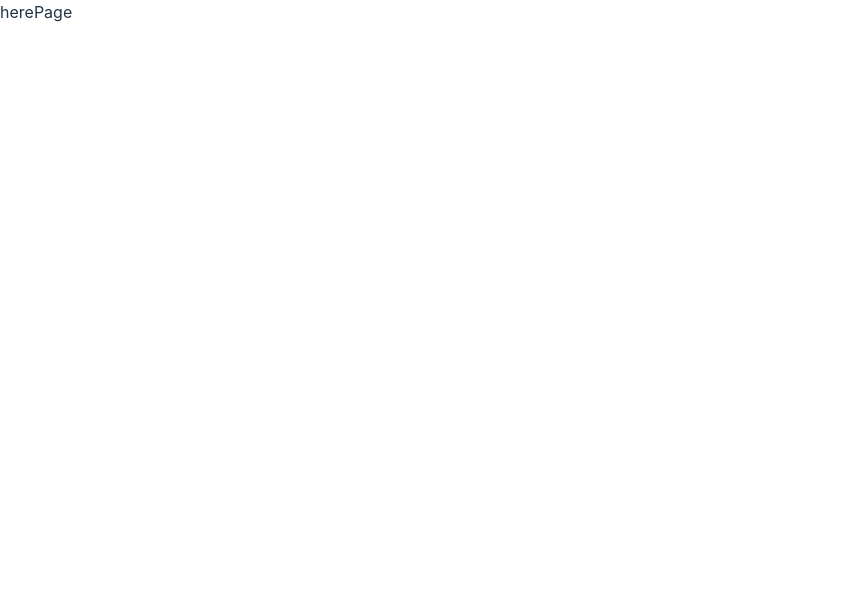
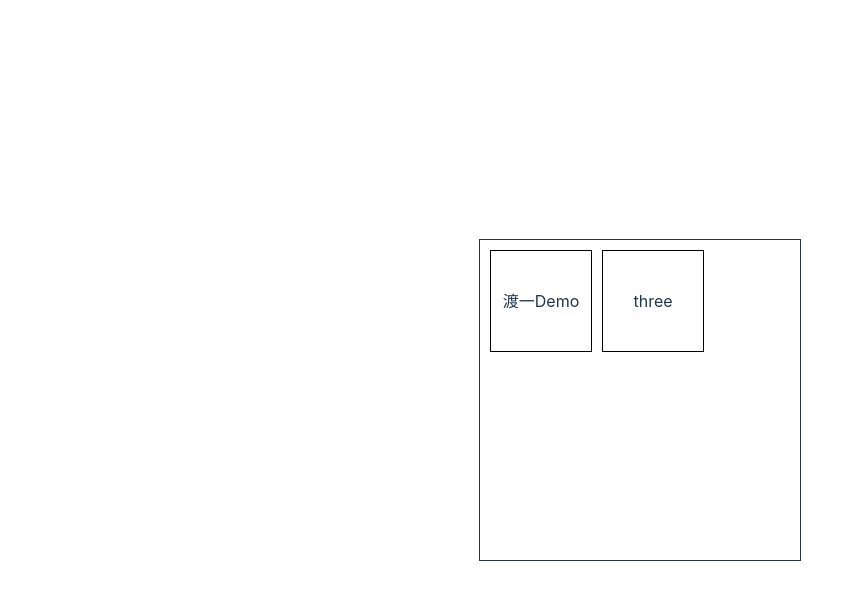
Before and after one commit to EDMelody/WebSite, a Vue app: page / in a window 1280 px wide. Shown: the top 600 px of the page, without its empty margins (0-863 px from the left). Built offline with nearby package versions, Linux system fonts and the light colour scheme.

Commit message:
SubMenu组件icon修改

```diff
--- a/package.json
+++ b/package.json
@@ -15,6 +15,7 @@
     "deploy": "gh-pages -d dist"
   },
   "dependencies": {
+    "@element-plus/icons-vue": "^2.3.1",
     "axios": "^1.8.4",
     "cross-env": "^7.0.3",
     "element-plus": "^2.9.7",
--- a/src/components/SubMenu/index.vue
+++ b/src/components/SubMenu/index.vue
@@ -19,14 +19,24 @@
     >
       <template  v-for="route in menuList" :key="route.path">
         <el-menu-item  :index="route.name" v-if="route.children.length === 0">
-          <span v-bind:class="{ 'active-link': activeName === route.name }" >{{ route.meta.title }}</span>
+          <el-icon>
+          <!-- 使用动态组件加载图标 -->
+            <component :is="route.meta.icon ? `${route.meta.icon}` : 'Menu'" />
+          </el-icon>
+          <template #title>{{ route.meta.title }}</template>
         </el-menu-item>
         <el-sub-menu :index="route.name" v-else>
           <template #title>
+            <el-icon>
+              <component :is="route.meta.icon ? `${route.meta.icon}` : 'Menu'" />
+            </el-icon>
             <span>{{ route.meta.title }}</span>
           </template>
           <el-menu-item :index="routeChild.name" v-for="routeChild in route.children" :key="routeChild.path">
-            <span v-bind:class="{ 'active-link': activeName === routeChild.name }" >{{ routeChild.meta?.title }}</span>
+            <el-icon>
+              <component :is="routeChild.meta.icon ? `${route.meta.icon}` : ''" />
+            </el-icon>
+            <template #title>{{ routeChild.meta.title }}</template>
           </el-menu-item>
         </el-sub-menu>
       </template>
@@ -52,7 +62,7 @@ const defaultMetaInfo = {
   type: 'main',
   index: 3
 }
-const defaultCollapse = false
+const defaultCollapse = true
 // ----
 
 const isCollapse = computed(() => props.collapse || defaultCollapse)
@@ -85,9 +95,6 @@ const handleChangeRoute = (key:string, keyPath: string[]) => {
 </script>
 
 <style scope lang='scss'>
-.active-link{
-  color: red;
-}
 .main-page{
   width: 100%;
   height: 100vh;
--- a/src/main.ts
+++ b/src/main.ts
@@ -17,10 +17,14 @@ import ElementPlus from 'element-plus'
 import 'element-plus/dist/index.css'
 import 'virtual:svg-icons-register'
 import SvgIcon from './components/SvgIcon/SvgIcon.vue'
+import * as ElementPlusIconsVue from '@element-plus/icons-vue'
 
 const pinia = createPinia()
 const app = createApp(App)
 app.component('svg-icon', SvgIcon)
+for (const [key, component] of Object.entries(ElementPlusIconsVue)) {
+    app.component(key, component)
+}
 app.use(router)
 app.use(pinia)
 app.use(ElementPlus)
--- a/src/pages/index.vue
+++ b/src/pages/index.vue
@@ -9,15 +9,53 @@
 -->
 
 <template>
-  <div id="modelpage">
-    herePage
-    <router-view></router-view>
+  <div id="modelpage" class="dcc">
+    <!-- herePage -->
+    <div class="section">
+      <div class="menu-item" v-for="(i, idx) in menu" @click="clickMenuEvent(i)">
+        {{ i.title }}
+      </div>
+    </div>
+    <!-- <router-view></router-view> -->
   </div>
 </template>
 
 <script setup lang='ts'>
-// const route = useRouter()
+const route = useRouter()
 // console.log(route.getRoutes())
+const menu = ref([
+  { title: '渡一Demo', routePath: '/main/duyi/1' },
+  { title: 'three', routePath: '/three/homepage' },
+])
 onMounted(() => {
 })
+const clickMenuEvent = (i) => {
+  console.log(route)
+  route.push(i.routePath)
+}
 </script>
+
+<style lang="scss">
+#modelpage {
+  width: 100%;
+  height: 100vh;
+}
+.section{
+  width: 50%;
+  max-width: 300px;
+  // height: 350px;
+  height: 300px;
+  border: 1px solid;
+  background: #fff;
+  display: flex;
+  padding: 10px;
+}
+.menu-item{
+  width: 100px;
+  height: 100px;
+  border: 1px solid #000;
+  margin-right: 10px;
+  @extend .dcc;
+  // background-color: rgba(aqua, 0.5);
+}
+</style>
--- a/src/pages/main/duyi.vue
+++ b/src/pages/main/duyi.vue
@@ -4,6 +4,7 @@
         index: 3
         title: DuyiDemo
         sort: 3
+        icon: Pear
 </route>
 
 <template>
--- a/src/pages/main/homepage.vue
+++ b/src/pages/main/homepage.vue
@@ -4,6 +4,7 @@
         index: 3
         title: 首页
         sort: 1
+        icon: Watermelon
 </route>
 
 <template>
--- a/src/pages/main/tools.vue
+++ b/src/pages/main/tools.vue
@@ -13,6 +13,7 @@
         index: 3
         title: 实用小工具
         sort: 2
+        icon: Present
 </route>
 
 <template>
--- a/src/pages/three/homepage/index.vue
+++ b/src/pages/three/homepage/index.vue
@@ -12,6 +12,7 @@ meta:
   type: three
   index: 3
   title: dashboard
+  icon: House
 </route>
 <template>
   <div>
--- a/src/pages/three/model.vue
+++ b/src/pages/three/model.vue
@@ -13,6 +13,7 @@ meta:
   type: three
   index: 3
   title: model
+  icon: Monitor
 </route>
 <template>
   <router-view></router-view>
--- a/src/style.css
+++ b/src/style.css
@@ -13,6 +13,8 @@
   -webkit-font-smoothing: antialiased;
   -moz-osx-font-smoothing: grayscale;
   -webkit-text-size-adjust: 100%;
+  background-color: #f1f1f1;
+  color: #000;
 }
 
 a {
```
